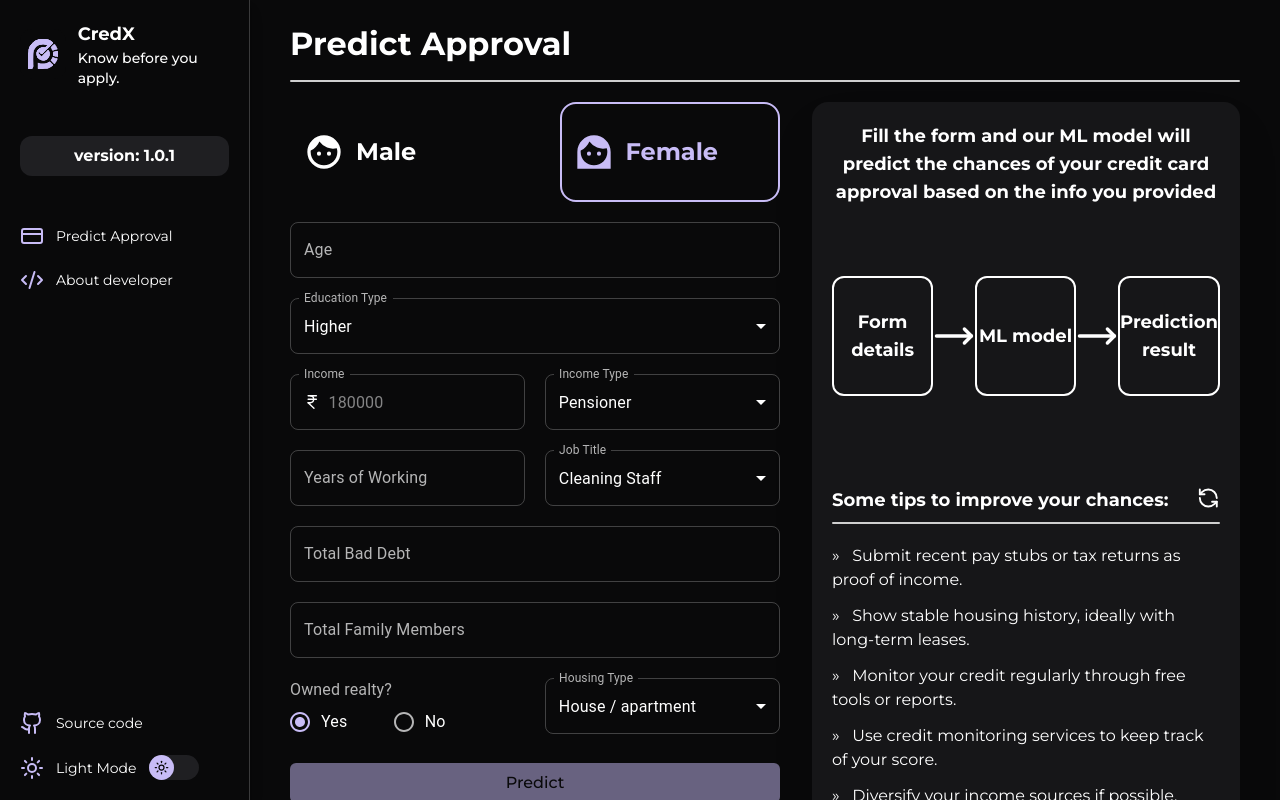
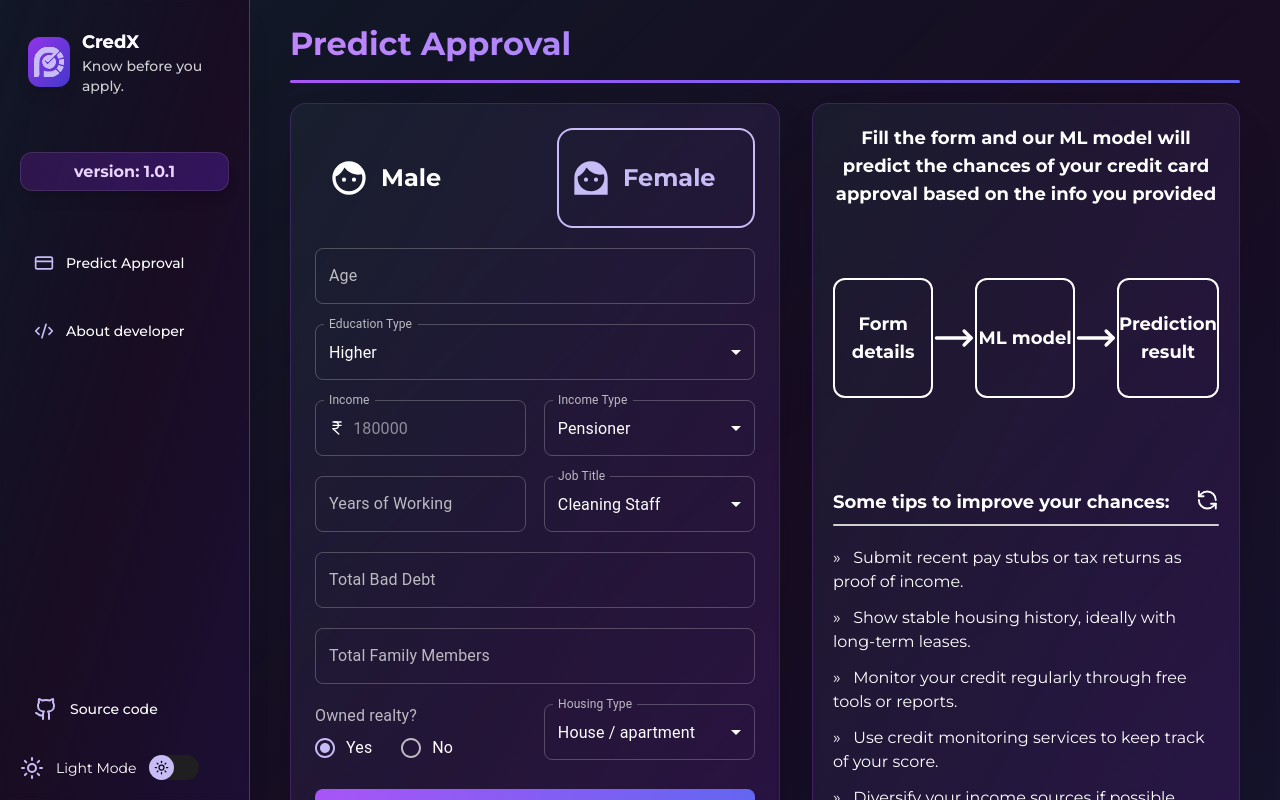
Before and after one commit to AnchalGupta1117/CredX, a Next.js app: page /predict-approval in a window 1280 px wide. Built offline with nearby package versions, Linux system fonts and the light colour scheme.

Commit message:
some touchups

```diff
--- a/src/app/(navbar_routes)/predict-approval/components/form.jsx
+++ b/src/app/(navbar_routes)/predict-approval/components/form.jsx
@@ -49,7 +49,11 @@ export default function Form({
   }
 
   return (
-    <div className="flex min-w-[490px] flex-col gap-5">
+    <div className={`flex min-w-[490px] flex-col gap-5 p-6 rounded-2xl backdrop-blur-sm border ${
+      isLightTheme
+        ? "bg-gradient-to-br from-white/80 to-purple-50/80 border-purple-200/50 shadow-xl"
+        : "bg-gradient-to-br from-gray-800/50 to-purple-900/30 border-purple-500/20 shadow-2xl"
+    }`}>
       <GenderSelect
         textColor={textColor}
         isLightTheme={isLightTheme}
--- a/src/app/(navbar_routes)/predict-approval/page.jsx
+++ b/src/app/(navbar_routes)/predict-approval/page.jsx
@@ -136,15 +136,27 @@ export default function PredictApproval() {
 
   return (
     <>
-      <div className="p-5 px-10 w-full  ">
+      <div className={`p-5 px-10 w-full min-h-screen ${
+        isLightTheme
+          ? "bg-gradient-to-br from-purple-50 via-indigo-50 to-blue-50"
+          : "bg-gradient-to-br from-gray-900 via-purple-900/20 to-indigo-900/30"
+      }`}>
         <div
           className={`flex flex-col gap-5 h-full text-${textColor} shadow-black/20`}
         >
           <div className="flex flex-col gap-3 w-full">
-            <span className="text-[32px] font-bold w-full">
+            <span className={`text-[32px] font-bold w-full ${
+              isLightTheme
+                ? "bg-gradient-to-r from-purple-600 to-indigo-600 bg-clip-text text-transparent"
+                : "bg-gradient-to-r from-purple-400 to-indigo-400 bg-clip-text text-transparent"
+            }`}>
               Predict Approval
             </span>
-            <div className="w-full h-[2px] bg-[#cfcfcf] rounded-full"></div>
+            <div className={`w-full h-[3px] rounded-full ${
+              isLightTheme
+                ? "bg-gradient-to-r from-purple-400 to-indigo-400"
+                : "bg-gradient-to-r from-purple-500 to-indigo-500"
+            }`}></div>
           </div>
           <div className="flex w-full gap-8">
             <Form
@@ -157,7 +169,11 @@ export default function PredictApproval() {
               isLightTheme={isLightTheme}
             />
             <div
-              className={`shadow-black/20 shadow-2xl ${cardBgColor} text-${textColor} rounded-2xl w-full flex flex-col items-center justify-between h-full p-5`}
+              className={`shadow-black/20 shadow-2xl ${
+                isLightTheme
+                  ? "bg-gradient-to-br from-white to-purple-50 border border-purple-200/50"
+                  : "bg-gradient-to-br from-gray-800/50 to-purple-900/30 border border-purple-500/20"
+              } text-${textColor} rounded-2xl w-full flex flex-col items-center justify-between h-full p-5 backdrop-blur-sm`}
             >
               {probability ? (
                 <Result probability={probability} isLightTheme={isLightTheme} />
--- a/src/components/button.jsx
+++ b/src/components/button.jsx
@@ -40,17 +40,19 @@ export default function PrimaryButton({
             " hover:cursor-default"
           : "hover:cursor-pointer" +
             (isLightTheme ? " hover:bg-[#ad96ff]" : " hover:bg-[#b5a2ff]")) +
-        ` transition-all duration-300 rounded-md flex justify-center text-themesurface items-center font-medium relative overflow-hidden` +
+        ` transition-all duration-300 rounded-lg flex justify-center text-themesurface items-center font-medium relative overflow-hidden shadow-lg hover:shadow-xl` +
         (isLightTheme
-          ? "  bg-[#9479ff] text-white"
-          : "  bg-[#C8BCF6] text-[#09090a]")
+          ? "  bg-gradient-to-r from-purple-600 to-indigo-600 text-white hover:from-purple-700 hover:to-indigo-700"
+          : "  bg-gradient-to-r from-purple-500 to-indigo-500 text-white hover:from-purple-600 hover:to-indigo-600")
       }
     >
       {/* Progress bar that fills from left to right */}
       {isLoading && (
         <div
-          className={`absolute left-0 top-0 h-full rounded-md transition-all duration-300 ${
-            isLightTheme ? "bg-[#6B4ECC]" : "bg-[#A691E8]"
+          className={`absolute left-0 top-0 h-full rounded-lg transition-all duration-300 ${
+            isLightTheme
+              ? "bg-gradient-to-r from-purple-800 to-indigo-800"
+              : "bg-gradient-to-r from-purple-300 to-indigo-300"
           }`}
           style={{
             width: `${progress}%`,
--- a/src/components/logo.jsx
+++ b/src/components/logo.jsx
@@ -4,8 +4,8 @@ import logo from "../../public/logo.svg"
 
 export default function Logo() {
   return (
-    <div className="rounded-xl bg-[#09090a] w-[50px] h-[50px] flex justify-center items-center">
-      <Image alt="FraudX logo" src={logo} width="30" height="30" />
+    <div className="rounded-xl bg-gradient-to-br from-purple-600 to-indigo-700 w-[50px] h-[50px] flex justify-center items-center shadow-lg hover:shadow-xl transition-all duration-300 hover:scale-105">
+      <Image alt="CredX logo" src={logo} width="30" height="30" />
     </div>
   )
 }
--- a/src/components/sidebar.jsx
+++ b/src/components/sidebar.jsx
@@ -10,22 +10,28 @@ import Link from "next/link"
 
 export default function Sidebar() {
   const { isLightTheme, updateTheme } = useContext(ThemeContext)
-  const textColor = isLightTheme ? "text-black" : "text-white"
-  const iconColor = isLightTheme ? "black" : "#C8BCF6"
+  const textColor = isLightTheme ? "text-gray-800" : "text-white"
+  const iconColor = isLightTheme ? "#4C1D95" : "#C8BCF6"
 
   return (
     <div
       id="sidebar"
       className={
-        (isLightTheme ? "bg-white" : "bg-[#09090a]") +
-        " min-w-[250px] p-5 h-full flex flex-col border-white/20 border-r-[1px] shadow-black/20 shadow-lg stroke-white stroke-2"
+        (isLightTheme
+          ? "bg-gradient-to-br from-purple-50 to-indigo-100"
+          : "bg-gradient-to-br from-gray-900 via-purple-900/20 to-violet-900/30") +
+        " min-w-[250px] p-5 h-full flex flex-col border-white/20 border-r-[1px] shadow-xl backdrop-blur-sm"
       }
     >
-      <div className="flex items-center gap-3">
+      <div className="flex items-center gap-3 p-2 rounded-xl hover:bg-white/10 transition-all duration-300">
         <Logo />
         <div className="flex flex-col">
-          <span className={`${textColor} text-lg font-bold`}>CredX</span>
-          <span className={`${textColor} text-sm font-medium`}>
+          <span className={`${textColor} text-lg font-bold bg-gradient-to-r ${
+            isLightTheme
+              ? "from-purple-700 to-indigo-700"
+              : "from-purple-300 to-indigo-300"
+          } bg-clip-text text-transparent`}>CredX</span>
+          <span className={`${textColor} text-sm font-medium opacity-80`}>
             Know before you apply.
           </span>
         </div>
@@ -33,8 +39,10 @@ export default function Sidebar() {
 
       <div
         className={
-          (isLightTheme ? "bg-[#F5F5F5]" : "bg-[#1F1F22]") +
-          ` font-bold justify-center ${textColor} mt-12 w-full h-[50px] rounded-xl flex gap-3 items-center px-3`
+          (isLightTheme
+            ? "bg-gradient-to-r from-purple-200 to-indigo-200 text-purple-800"
+            : "bg-gradient-to-r from-purple-900/40 to-violet-800/40 text-purple-200") +
+          ` font-bold justify-center mt-12 w-full h-[50px] rounded-xl flex gap-3 items-center px-3 shadow-lg border border-white/10`
         }
       >
         version: 1.0.1
@@ -44,15 +52,31 @@ export default function Sidebar() {
           className={`${textColor} mt-12 w-full flex flex-col gap-5 text-sm`}
         >
           <Link href="/predict-approval">
-            <div className="flex items-center gap-3 hover:cursor-pointer hover:text-[15px]">
-              <CreditCard color={iconColor} />
-              <span>Predict Approval</span>
+            <div className={`flex items-center gap-3 p-3 rounded-xl transition-all duration-300 hover:cursor-pointer group border-2 border-transparent ${
+              isLightTheme
+                ? "hover:bg-gradient-to-r hover:from-purple-100 hover:to-indigo-100 hover:shadow-lg hover:text-purple-700 hover:border-purple-200"
+                : "hover:bg-gradient-to-r hover:from-purple-800/30 hover:to-violet-700/30 hover:shadow-xl hover:text-purple-200 hover:border-purple-500/30"
+            }`}>
+              <CreditCard
+                color={iconColor}
+                className="group-hover:scale-125 group-hover:rotate-12 transition-all duration-300"
+                size={20}
+              />
+              <span className="group-hover:translate-x-2 transition-all duration-300 font-medium">Predict Approval</span>
             </div>
           </Link>
           <Link href="/about-developer">
-            <div className="flex items-center gap-3 hover:cursor-pointer hover:text-[15px]">
-              <CodeXml color={iconColor} />
-              <span>About developer</span>
+            <div className={`flex items-center gap-3 p-3 rounded-xl transition-all duration-300 hover:cursor-pointer group border-2 border-transparent ${
+              isLightTheme
+                ? "hover:bg-gradient-to-r hover:from-blue-100 hover:to-cyan-100 hover:shadow-lg hover:text-blue-700 hover:border-blue-200"
+                : "hover:bg-gradient-to-r hover:from-blue-800/30 hover:to-cyan-700/30 hover:shadow-xl hover:text-blue-200 hover:border-blue-500/30"
+            }`}>
+              <CodeXml
+                color={iconColor}
+                className="group-hover:scale-125 group-hover:-rotate-12 transition-all duration-300"
+                size={20}
+              />
+              <span className="group-hover:translate-x-2 transition-all duration-300 font-medium">About developer</span>
             </div>
           </Link>
         </div>
@@ -64,10 +88,17 @@ export default function Sidebar() {
             href="https://github.com/AnchalGupta1117/CredX"
             target="_blank"
             rel="noopener noreferrer"
-            className="flex items-center gap-3 hover:cursor-pointer hover:text-[15px] transition-all duration-200"
+            className={`flex items-center gap-3 p-3 rounded-xl transition-all duration-300 hover:cursor-pointer group border-2 border-transparent ${
+              isLightTheme
+                ? "hover:bg-gradient-to-r hover:from-green-100 hover:to-emerald-100 hover:shadow-lg hover:text-green-700 hover:border-green-200"
+                : "hover:bg-gradient-to-r hover:from-green-800/30 hover:to-emerald-700/30 hover:shadow-xl hover:text-green-200 hover:border-green-500/30"
+            }`}
           >
-            <GithubLogo color={iconColor} />
-            <span>Source code</span>
+            <GithubLogo
+              color={iconColor}
+              className="group-hover:scale-125 group-hover:rotate-180 transition-all duration-500"
+            />
+            <span className="group-hover:translate-x-2 transition-all duration-300 font-medium">Source code</span>
           </a>
           <div className="flex items-center gap-3 ">
             <Sun color={iconColor} />
```
